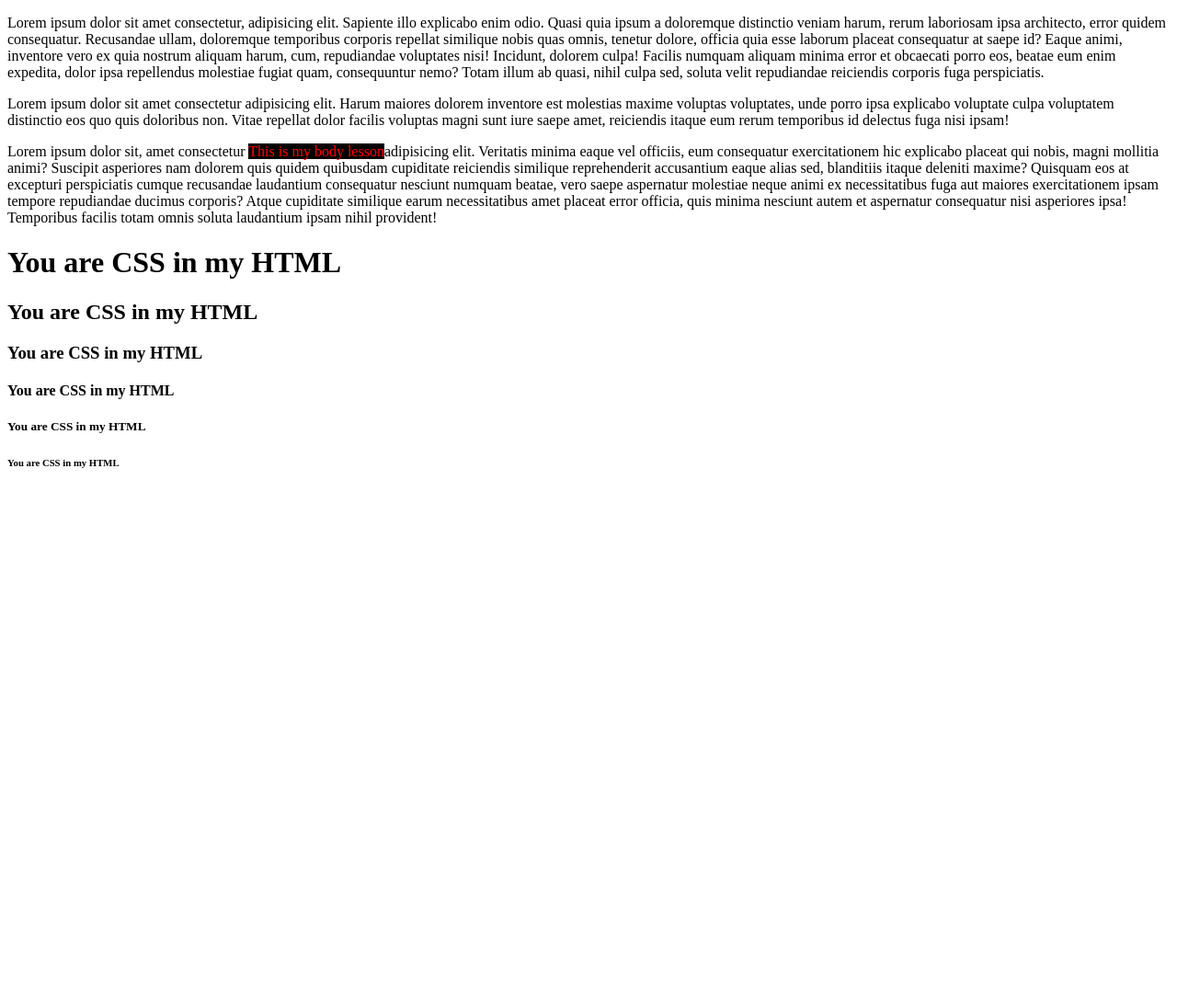
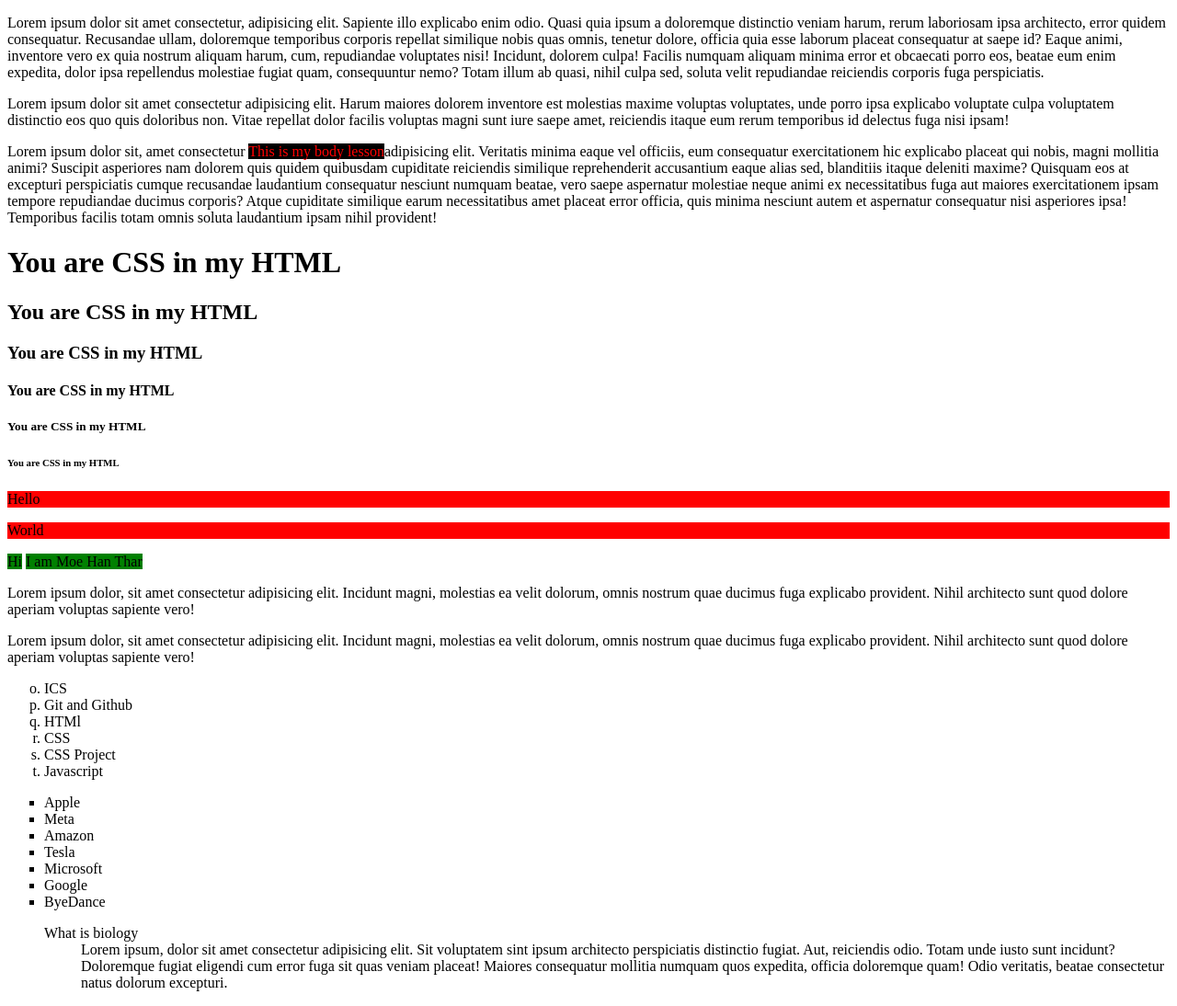
Before and after one commit to moehanthar/moehanthar.github.io, a plain HTML site: page HTML/body.html in a window 1280 px wide. Shown: the whole page at 92% size. Before the commit the page ends 800 px from the top, so only its background shows below. Drawn offline with Linux system fonts and the light colour scheme.

Commit message:
list and link

```diff
--- a/HTML/body.html
+++ b/HTML/body.html
@@ -4,6 +4,15 @@
     <meta charset="UTF-8">
     <meta name="viewport" content="width=device-width, initial-scale=1.0">
     <title>Document</title>
+
+    <style>
+        .block{
+            background-color:red;
+        }
+         .inline{
+            background-color:green;
+         }
+    </style>
 </head>
 <body>
     <p>Lorem ipsum dolor sit amet consectetur, adipisicing elit. Sapiente illo explicabo enim odio. Quasi quia ipsum a doloremque distinctio veniam harum, rerum laboriosam ipsa architecto, error quidem consequatur. Recusandae ullam, doloremque temporibus corporis repellat similique nobis quas omnis, tenetur dolore, officia quia esse laborum placeat consequatur at saepe id? Eaque animi, inventore vero ex quia nostrum aliquam harum, cum, repudiandae voluptates nisi! Incidunt, dolorem culpa! Facilis numquam aliquam minima error et obcaecati porro eos, beatae eum enim expedita, dolor ipsa repellendus molestiae fugiat quam, consequuntur nemo? Totam illum ab quasi, nihil culpa sed, soluta velit repudiandae reiciendis corporis fuga perspiciatis.
@@ -20,5 +29,54 @@
     <h5>You are CSS in my HTML</h5>
     <h6>You are CSS in my HTML</h6>
 
+    <!--Block element and Inline elements-->
+    <!--Block element-->
+    <p class="block">Hello</p> <p class="block">World</p>
+
+
+    <!--Inline Element-->
+    <span class="inline">Hi</span>
+    <span class="inline">I am Moe Han Thar</span>
+
+    <p>
+        Lorem ipsum dolor, sit amet consectetur adipisicing elit. Incidunt magni, molestias ea velit dolorum, omnis nostrum quae ducimus fuga explicabo provident. Nihil architecto sunt quod dolore aperiam voluptas sapiente vero!
+    </p>
+
+
+    <p>
+        Lorem ipsum dolor, sit amet consectetur adipisicing elit. Incidunt magni, molestias ea velit dolorum, omnis nostrum quae ducimus fuga explicabo provident. Nihil architecto sunt quod dolore aperiam voluptas sapiente vero!
+    </p>
+
+    <!--List-->
+    <!--Orderlist
+       type=>1,A,a,i
+       start =>number-->
+
+    <ol type="a" start="15">
+        <li>ICS</li>
+        <li>Git and Github</li>
+        <li>HTMl</li>
+        <li>CSS</li>
+        <li>CSS Project</li>
+        <li>Javascript</li>
+    </ol>
+
+    <!---Unordered list-->
+    <ul type="square">
+        <li>Apple</li>
+        <li>Meta</li>
+        <li>Amazon </li>
+        <li>Tesla</li>
+        <li>Microsoft</li>
+        <li>Google</li>
+        <li>ByeDance</li>
+    </ul>
+
+    <!--defination list-->
+    <ol>
+        <dt>What is biology</dt>
+        <dd>Lorem ipsum, dolor sit amet consectetur adipisicing elit. Sit voluptatem sint ipsum architecto perspiciatis distinctio fugiat. Aut, reiciendis odio. Totam unde iusto sunt incidunt? Doloremque fugiat eligendi cum error fuga sit quas veniam placeat! Maiores consequatur mollitia numquam quos expedita, officia doloremque quam! Odio veritatis, beatae consectetur natus dolorum excepturi.
+        </dd>
+    </ol>
 </body>
 </html>
```
